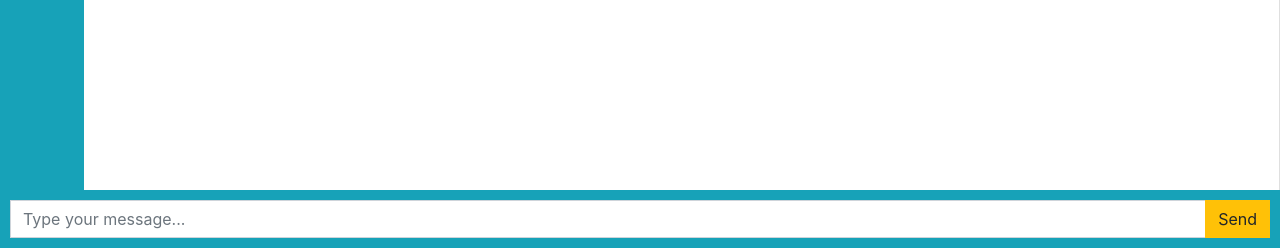
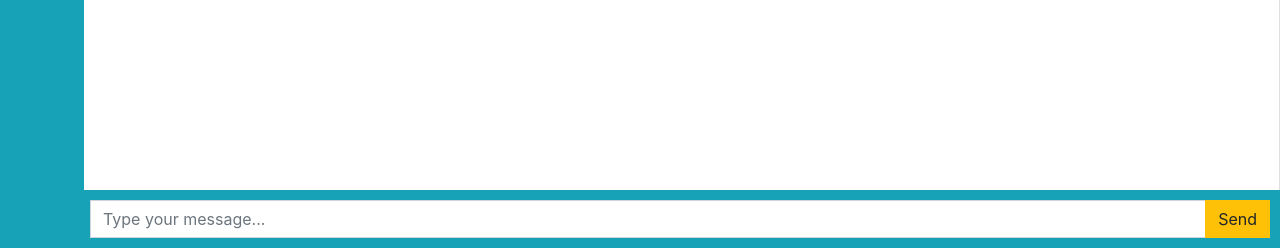
Before and after one commit to numahn/python-gpt, a Django app: page /chatbot in a window 1280 px wide. Shown: the part 552-800 px from the top of the page. Run offline with Django 4.2, Linux system fonts and the light colour scheme; some libraries are stand-ins or nearby versions.

Commit message:
fixed input padding

```diff
--- a/templates/chatbot.html
+++ b/templates/chatbot.html
@@ -61,6 +61,10 @@
     flex-direction: column;
     margin-left: -10px;
     margin-top: -5px;
+  }
+
+  .input-group{
+    padding-left: 80px;
   }
 </style>
 {% endblock %} {% block content %}
```
